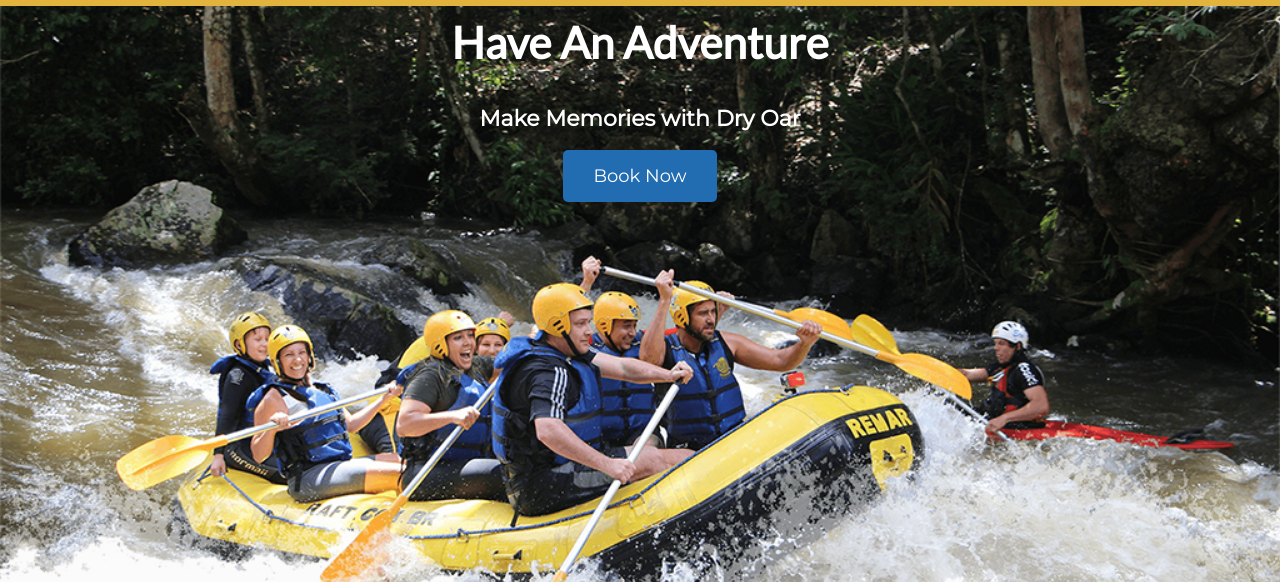
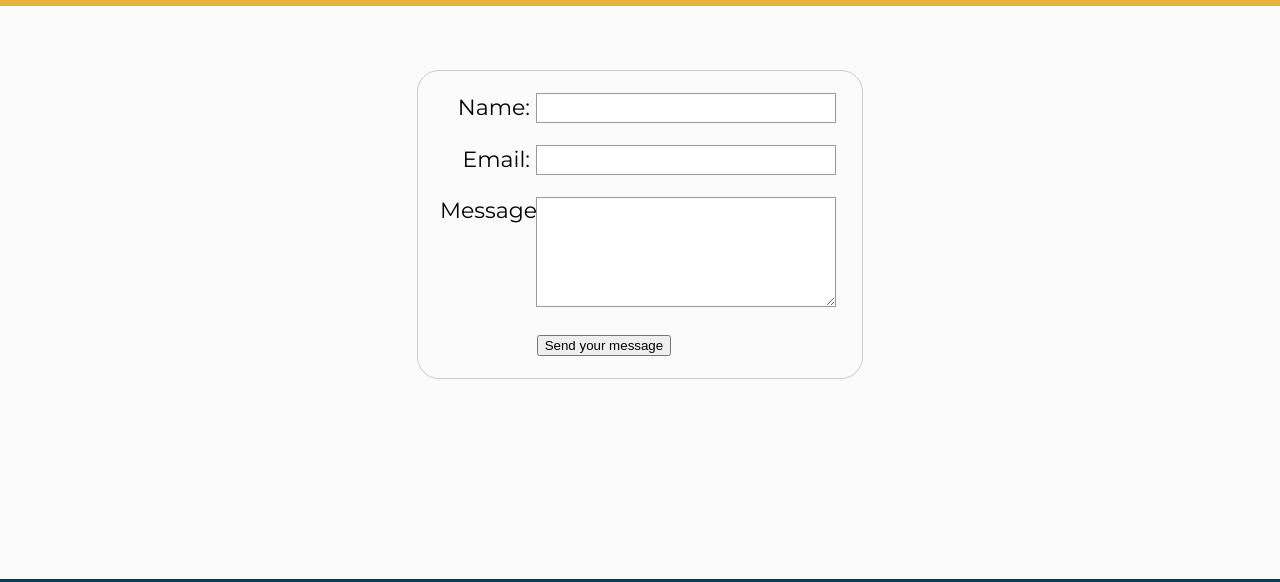
Before and after one commit to matheusnsilva7/WDD130, a plain HTML site: page wwr/contactus.html in a window 1280 px wide. Shown: the part 91-673 px from the top of the page. Drawn offline with Linux system fonts and the light colour scheme.

Commit message:
contactus

```diff
--- a/wwr/contactus.html
+++ b/wwr/contactus.html
@@ -20,22 +20,6 @@
           <a href="contactus.html">Contact Us</a>
         </nav>
       </header>
-      <div id="hero">
-        <div id="hero-box">
-          <img
-            id="hero-img"
-            src="images/hero.png"
-            alt="People enjoying white water rafting"
-          />
-        </div>
-        <section id="hero-msg">
-          <h1 class="home-title">Have An Adventure</h1>
-          <h4>Make Memories with Dry Oar</h4>
-          <div class="button-box">
-            <a class="book" href="contactus.html">Book Now</a>
-          </div>
-        </section>
-      </div>
       <main>
         <div id="feedback"></div>
         <form>
--- a/wwr/styles/style.css
+++ b/wwr/styles/style.css
@@ -179,12 +179,13 @@ footer .social img {
 }
 form {
   /* Center the form on the page */
-  margin: 0 auto;
+  margin: 4rem auto 0;
   width: 400px;
   /* Form outline */
   padding: 1em;
   border: 1px solid #ccc;
   border-radius: 1em;
+
 }
 
 ul {
```
